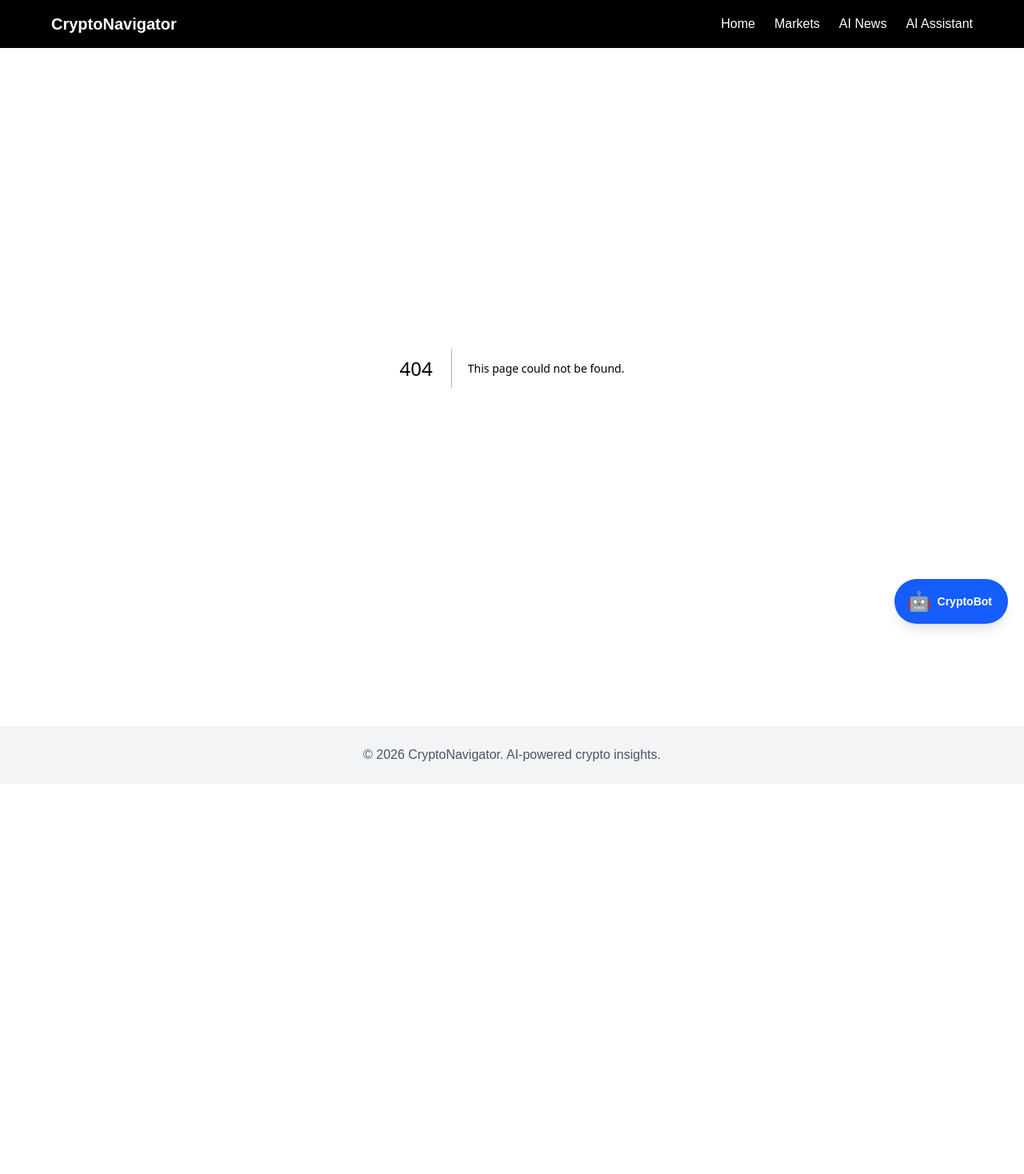
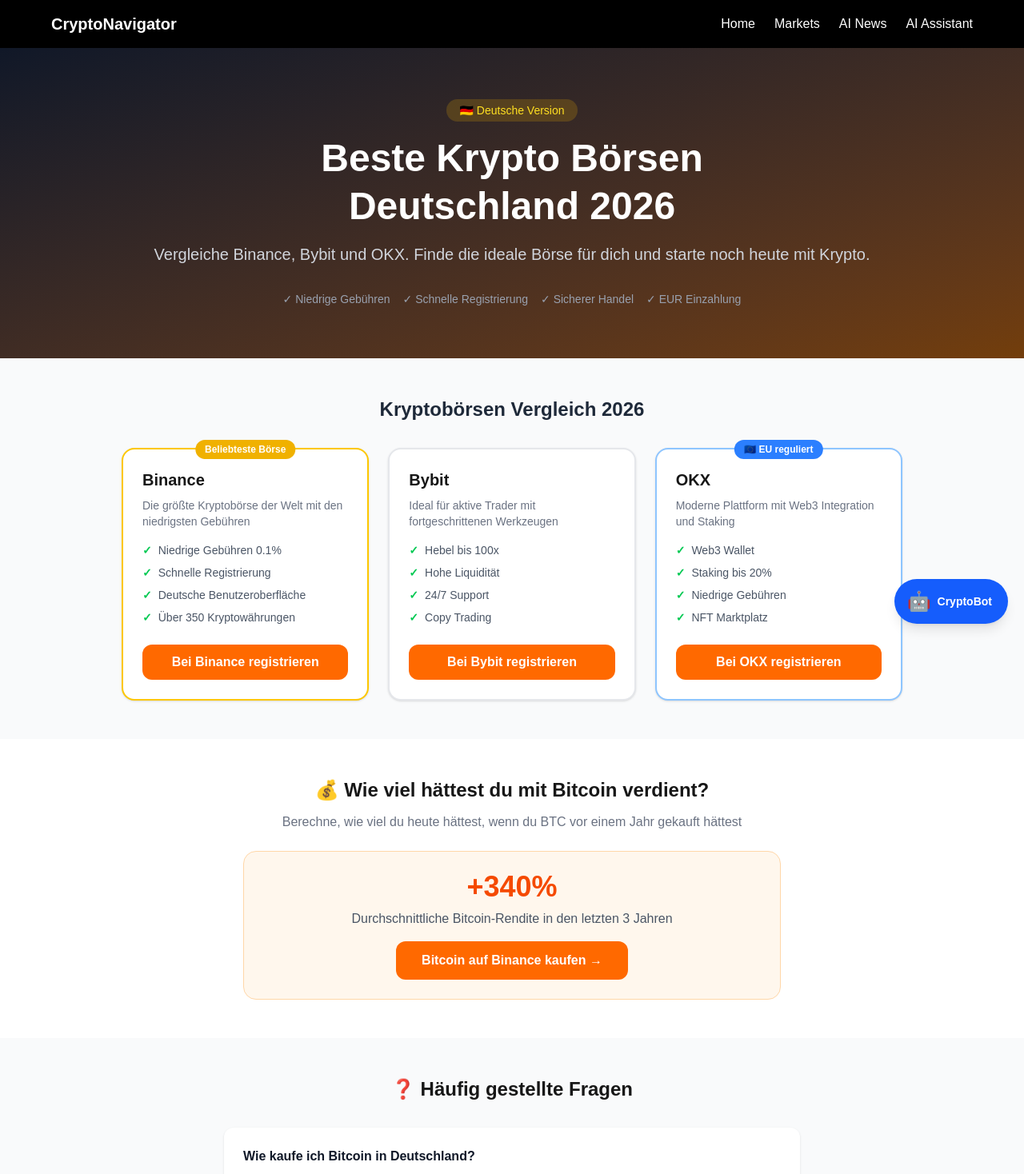
Before and after one commit to leonidlasarev19430508-bot/mycrypto-site, a Next.js app: page /de in a window 1280 px wide. Before the commit this address had no page. Shown: the top 1468 px of the page at 80% size. Before the commit the page ends 980 px from the top, so only its background shows below. Built offline with nearby package versions, Linux system fonts and the light colour scheme.

Commit message:
add German SEO page /de

```diff
--- /dev/null
+++ b/app/de/page.tsx
@@ -0,0 +1,189 @@
+import Link from 'next/link';
+import type { Metadata } from 'next';
+
+export const metadata: Metadata = {
+  title: 'Beste Krypto Börsen 2026 | Vergleich Binance, Bybit, OKX Deutschland',
+  description: 'Vergleiche die besten Kryptobörsen in Deutschland. Binance, Bybit, OKX — niedrige Gebühren, schnelle Registrierung, sicherer Handel. Jetzt mit Bitcoin investieren!',
+  keywords: 'krypto börse deutschland, bitcoin kaufen, binance deutschland, kryptowährung 2026, ethereum kaufen',
+  openGraph: {
+    title: 'Beste Krypto Börsen 2026 | Deutschland',
+    description: 'Vergleiche Binance, Bybit und OKX. Finde die beste Börse für dich.',
+    locale: 'de_DE',
+  },
+};
+
+const EXCHANGES = [
+  {
+    name: 'Binance',
+    id: 'binance',
+    badge: 'Beliebteste Börse',
+    description: 'Die größte Kryptobörse der Welt mit den niedrigsten Gebühren',
+    features: ['Niedrige Gebühren 0.1%', 'Schnelle Registrierung', 'Deutsche Benutzeroberfläche', 'Über 350 Kryptowährungen'],
+    affiliate: 'https://www.binance.com/register?ref=GRO_28502_BIO0R',
+    color: 'border-yellow-400',
+    badgeColor: 'bg-yellow-500',
+    cta: 'Bei Binance registrieren',
+  },
+  {
+    name: 'Bybit',
+    id: 'bybit',
+    badge: null,
+    description: 'Ideal für aktive Trader mit fortgeschrittenen Werkzeugen',
+    features: ['Hebel bis 100x', 'Hohe Liquidität', '24/7 Support', 'Copy Trading'],
+    affiliate: 'https://www.bybit.com/register?ref=CRYPTONAV',
+    color: 'border-gray-200',
+    badgeColor: '',
+    cta: 'Bei Bybit registrieren',
+  },
+  {
+    name: 'OKX',
+    id: 'okx',
+    badge: '🇪🇺 EU reguliert',
+    description: 'Moderne Plattform mit Web3 Integration und Staking',
+    features: ['Web3 Wallet', 'Staking bis 20%', 'Niedrige Gebühren', 'NFT Marktplatz'],
+    affiliate: 'https://www.okx.com/join/CRYPTONAV',
+    color: 'border-blue-300',
+    badgeColor: 'bg-blue-500',
+    cta: 'Bei OKX registrieren',
+  },
+];
+
+const FAQS = [
+  {
+    q: 'Wie kaufe ich Bitcoin in Deutschland?',
+    a: 'Registriere dich bei Binance oder OKX, schließe die KYC-Verifizierung ab, zahle EUR per Banküberweisung oder Kreditkarte ein und kaufe BTC. Der gesamte Vorgang dauert etwa 15 Minuten.',
+  },
+  {
+    q: 'Sind Kryptowährungen in Deutschland legal?',
+    a: 'Ja, der Handel mit Kryptowährungen ist in Deutschland legal. Gewinne über 600€ pro Jahr unterliegen der Kapitalertragssteuer von 25% + Solidaritätszuschlag.',
+  },
+  {
+    q: 'Welche Börse ist am besten für Anfänger?',
+    a: 'Binance — wegen der einfachen Bedienung, niedrigen Gebühren und deutscher Sprachunterstützung. OKX ist gut für fortgeschrittene Nutzer mit Web3-Funktionen.',
+  },
+  {
+    q: 'Wie viel muss ich mindestens investieren?',
+    a: 'Du kannst bereits ab 10-20€ beginnen. Kryptowährungen sind teilbar, du musst also keinen ganzen Bitcoin kaufen.',
+  },
+];
+
+export default function DEPage() {
+  return (
+    <main className="min-h-screen bg-gray-50">
+
+      {/* Hero */}
+      <section className="bg-gradient-to-br from-gray-900 to-yellow-900 text-white py-16 px-6">
+        <div className="max-w-4xl mx-auto text-center">
+          <div className="inline-block bg-yellow-500/20 text-yellow-300 text-sm px-4 py-1 rounded-full mb-4">
+            🇩🇪 Deutsche Version
+          </div>
+          <h1 className="text-4xl md:text-5xl font-black mb-4 leading-tight">
+            Beste Krypto Börsen<br />Deutschland 2026
+          </h1>
+          <p className="text-xl text-gray-300 mb-8">
+            Vergleiche Binance, Bybit und OKX. Finde die ideale Börse für dich und starte noch heute mit Krypto.
+          </p>
+          <div className="flex flex-wrap justify-center gap-4 text-sm text-gray-400">
+            <span>✓ Niedrige Gebühren</span>
+            <span>✓ Schnelle Registrierung</span>
+            <span>✓ Sicherer Handel</span>
+            <span>✓ EUR Einzahlung</span>
+          </div>
+        </div>
+      </section>
+
+      {/* Börsen Vergleich */}
+      <section className="max-w-5xl mx-auto px-6 py-12">
+        <h2 className="text-2xl font-bold text-center mb-8 text-gray-800">
+          Kryptobörsen Vergleich 2026
+        </h2>
+        <div className="grid grid-cols-1 md:grid-cols-3 gap-6">
+          {EXCHANGES.map((ex) => (
+            <div
+              key={ex.id}
+              className={`bg-white rounded-2xl border-2 ${ex.color} p-6 shadow-sm hover:shadow-md transition relative`}
+            >
+              {ex.badge && (
+                <span className={`absolute -top-3 left-1/2 -translate-x-1/2 ${ex.badgeColor} text-white text-xs font-bold px-3 py-1 rounded-full whitespace-nowrap`}>
+                  {ex.badge}
+                </span>
+              )}
+              <h3 className="text-xl font-bold mb-2">{ex.name}</h3>
+              <p className="text-gray-500 text-sm mb-4">{ex.description}</p>
+              <ul className="space-y-2 mb-6">
+                {ex.features.map((f) => (
+                  <li key={f} className="text-sm text-gray-600 flex items-center gap-2">
+                    <span className="text-green-500 font-bold">✓</span> {f}
+                  </li>
+                ))}
+              </ul>
+              <a
+                href={ex.affiliate}
+                target="_blank"
+                rel="noopener noreferrer"
+                className="block bg-orange-500 hover:bg-orange-600 text-white text-center font-semibold py-2.5 px-4 rounded-xl transition"
+              >
+                {ex.cta}
+              </a>
+            </div>
+          ))}
+        </div>
+      </section>
+
+      {/* Bitcoin Rechner */}
+      <section className="bg-white py-12 px-6">
+        <div className="max-w-2xl mx-auto text-center">
+          <h2 className="text-2xl font-bold mb-3">💰 Wie viel hättest du mit Bitcoin verdient?</h2>
+          <p className="text-gray-500 mb-6">Berechne, wie viel du heute hättest, wenn du BTC vor einem Jahr gekauft hättest</p>
+          <div className="bg-orange-50 border border-orange-200 rounded-2xl p-6">
+            <p className="text-4xl font-black text-orange-600 mb-2">+340%</p>
+            <p className="text-gray-600">Durchschnittliche Bitcoin-Rendite in den letzten 3 Jahren</p>
+            <a
+              href="https://www.binance.com/register?ref=GRO_28502_BIO0R"
+              target="_blank"
+              rel="noopener noreferrer"
+              className="inline-block mt-4 bg-orange-500 text-white px-8 py-3 rounded-xl font-semibold hover:bg-orange-600 transition"
+            >
+              Bitcoin auf Binance kaufen →
+            </a>
+          </div>
+        </div>
+      </section>
+
+      {/* FAQ */}
+      <section className="max-w-3xl mx-auto px-6 py-12">
+        <h2 className="text-2xl font-bold text-center mb-8">❓ Häufig gestellte Fragen</h2>
+        <div className="space-y-4">
+          {FAQS.map((faq, i) => (
+            <div key={i} className="bg-white rounded-xl p-6 shadow-sm">
+              <h3 className="font-bold text-gray-900 mb-2">{faq.q}</h3>
+              <p className="text-gray-600 text-sm">{faq.a}</p>
+            </div>
+          ))}
+        </div>
+      </section>
+
+      {/* CTA */}
+      <section className="bg-yellow-500 text-white py-12 px-6 text-center">
+        <h2 className="text-3xl font-black mb-4">Jetzt mit Krypto starten!</h2>
+        <p className="text-yellow-100 mb-6">Schließe dich Millionen von Investoren weltweit an</p>
+        <a
+          href="https://www.binance.com/register?ref=GRO_28502_BIO0R"
+          target="_blank"
+          rel="noopener noreferrer"
+          className="inline-block bg-white text-yellow-600 font-bold px-8 py-3 rounded-xl hover:bg-gray-100 transition"
+        >
+          Kostenlos bei Binance registrieren →
+        </a>
+      </section>
+
+      {/* Navigation */}
+      <div className="text-center py-6 text-sm text-gray-400">
+        <Link href="/" className="hover:text-gray-600">🇺🇦 Українська</Link>
+        {' · '}
+        <Link href="/pl" className="hover:text-gray-600">🇵🇱 Polski</Link>
+      </div>
+
+    </main>
+  );
+}
```
